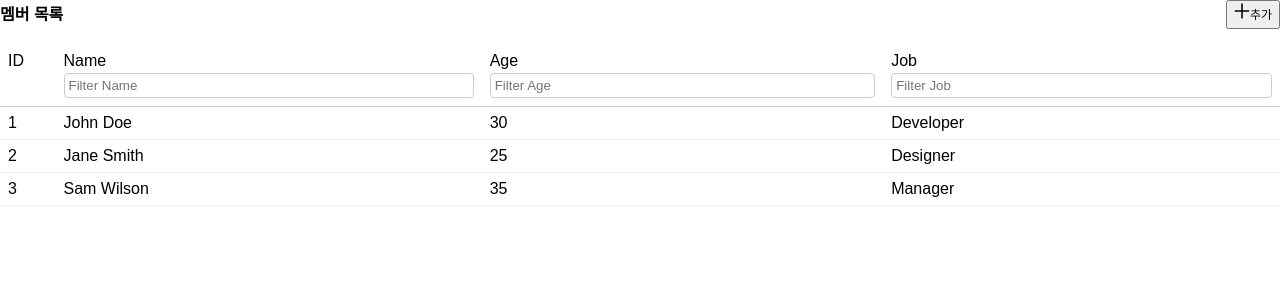
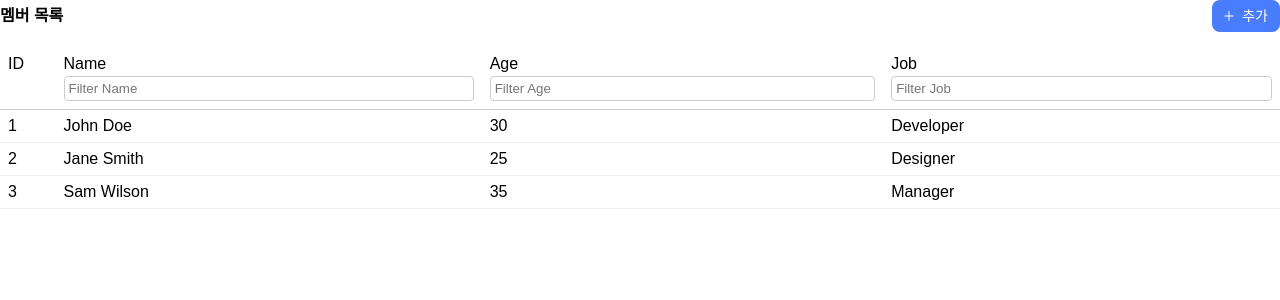
Before and after one commit to gwbaik9717/businesscanvas-mini-project, a React (Vite) app: page / in a window 1280 px wide. Shown: the top 300 px of the page. Built offline with nearby package versions, Linux system fonts and the light colour scheme.

Commit message:
style: Style Button Components

```diff
--- a/src/components/Button/ButtonWithIcons.tsx
+++ b/src/components/Button/ButtonWithIcons.tsx
@@ -1,5 +1,14 @@
 import React from "react";
 import { Button } from "./Button";
+import styled from "styled-components";
+import {
+  color,
+  fontSize,
+  fontWeight,
+  padding,
+  radius,
+  height,
+} from "../../styles/theme/theme";
 
 interface ButtonWithIconsProps
   extends React.ButtonHTMLAttributes<HTMLButtonElement> {
@@ -10,10 +19,41 @@ interface ButtonWithIconsProps
 
 export const ButtonWithIcons: React.FC<ButtonWithIconsProps> = (props) => {
   return (
-    <Button as="button" {...props}>
+    <StyledButton {...props}>
       {props.startContent}
       {props.children}
       {props.endContent}
-    </Button>
+    </StyledButton>
   );
 };
+
+const StyledButton = styled(Button)`
+  display: flex;
+  align-items: center;
+  justify-content: center;
+  gap: ${padding.paddingSm};
+  padding: 0 ${padding.paddingMd};
+  font-weight: ${fontWeight.fontWeightBold};
+  font-size: ${fontSize.fontSizeSm};
+  border-radius: ${radius.borderRadiusSm};
+  background-color: ${color.primary};
+  color: ${color.bgContainer};
+  border: none;
+  cursor: pointer;
+  transition: background-color 0.3s ease;
+  height: ${height.heightSm};
+
+  &:hover {
+    background-color: ${color.primaryHover};
+  }
+
+  &:active {
+    background-color: ${color.primaryActive};
+  }
+
+  &:disabled {
+    background-color: ${color.bgContainerDisabled};
+    color: ${color.border};
+    cursor: not-allowed;
+  }
+`;
--- a/src/pages/MemberList/MemberList.tsx
+++ b/src/pages/MemberList/MemberList.tsx
@@ -9,6 +9,7 @@ import styled from "styled-components";
 import { PageLayout } from "../../layouts/PageLayout";
 import { Heading } from "../../components/Typography/Heading";
 import { Text } from "../../components/Typography/Text";
+import { color } from "../../styles/theme/theme";
 
 interface RowData {
   id: number;
@@ -41,8 +42,12 @@ export const MemberList: React.FC = () => {
         >
           멤버 목록
         </Heading>
-        <ButtonWithIcons startContent={<PlusIcon width={16} height={16} />}>
-          <Text>추가</Text>
+        <ButtonWithIcons
+          startContent={
+            <PlusIcon width={10} height={10} color={color.bgContainer} />
+          }
+        >
+          <Text fontSize="fontSizeLg">추가</Text>
         </ButtonWithIcons>
       </StyledPageHeader>
 
--- a/src/styles/theme/color.ts
+++ b/src/styles/theme/color.ts
@@ -2,6 +2,8 @@
 export const primary = "var(--business-color-primary)";
 export const primaryHover = "var(--business-color-primary-hover)";
 export const primaryActive = "var(--business-color-primary-active)";
+
+export const transparent = "var(--business-color-transparent)";
 
 // Secondary Colors
 export const border = "var(--business-color-border)";
--- /dev/null
+++ b/src/styles/theme/height.ts
@@ -0,0 +1,2 @@
+export const heightSm = "var(--business-height-sm)";
+export const heightMd = "var(--business-height-md)";
--- a/src/styles/theme/padding.ts
+++ b/src/styles/theme/padding.ts
@@ -1 +1,2 @@
 export const paddingSm = "var(--business-padding-sm)";
+export const paddingMd = "var(--business-padding-md)";
--- a/src/styles/theme/theme.css
+++ b/src/styles/theme/theme.css
@@ -9,13 +9,15 @@
   --business-color-bg-container: #ffffff;
   --business-color-bg-container-hover: #0000000f;
   --business-color-bg-container-disabled: #0000000a;
+  --business-color-transparent: transparent;
 
   /* Radius */
   --business-border-radius-sm: 8px;
   --business-border-radius-md: 10px;
 
   /* Padding */
-  --business-padding-sm: 12px;
+  --business-padding-sm: 8px;
+  --business-padding-md: 12px;
 
   /* Font Sizes */
   --business-font-size-sm: 10px;
@@ -32,4 +34,8 @@
   --business-font-weight-regular: 400;
   --business-font-weight-medium: 500;
   --business-font-weight-bold: 600;
+
+  /* Height */
+  --business-height-sm: 32px;
+  --business-height-md: 40px;
 }
--- a/src/styles/theme/theme.ts
+++ b/src/styles/theme/theme.ts
@@ -5,3 +5,4 @@ export * as theme from "./theme";
 export * as color from "./color";
 export * as lineHeight from "./lineHeight";
 export * as fontWeight from "./fontWeight";
+export * as height from "./height";
```
Also changed, not shown: src/components/Button/ButtonIconOnly.tsx (+41 -2 lines).
